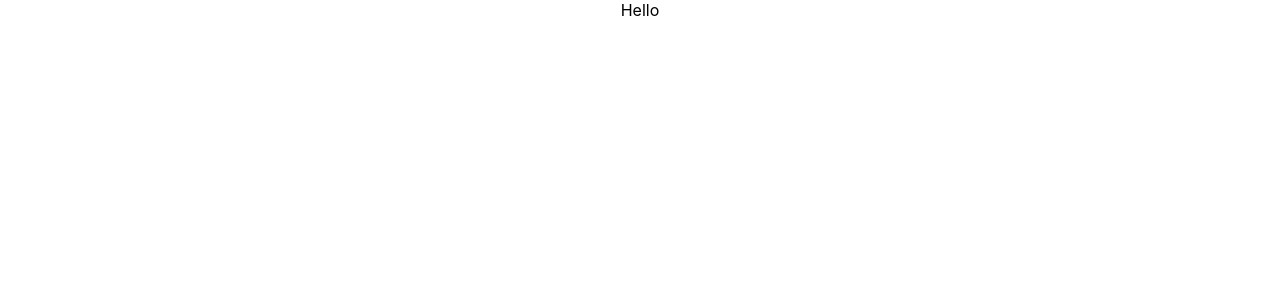
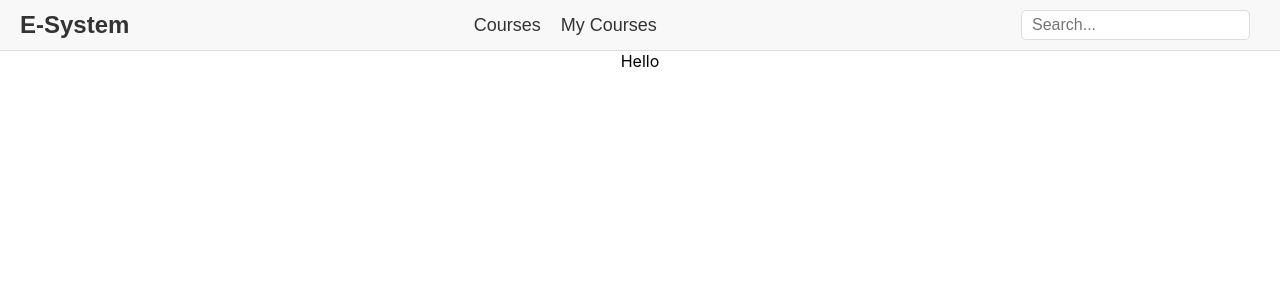
Before and after one commit to kawthar-shameseldeen/E-learning-System, a React (Create React App) app in the folder front-end/: page /home in a window 1280 px wide. Shown: the top 300 px of the page. Built offline with nearby package versions, Linux system fonts and the light colour scheme.

Commit message:
Added navbae to the home

```diff
--- a/front-end/src/pages/home/home.jsx
+++ b/front-end/src/pages/home/home.jsx
@@ -5,6 +5,11 @@ import "./home.css";
 import Navbar from "../../components/navbar/navbar.jsx";
 
 const Courses = () => {
-  return <div>Hello</div>;
+  return (
+    <div>
+      <Navbar />
+      Hello
+    </div>
+  );
 };
 export default Courses;
```
